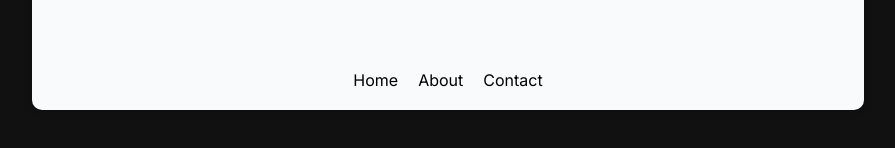
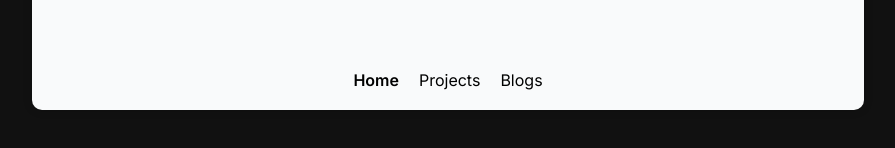
Before and after one commit to AhnafAhamed/personal-portfolio-v3, a Next.js app: page / in a window 1280 px wide. Shown: the part 520-668 px from the top of the page, without its empty margins (192-1087 px from the left). Built offline with nearby package versions, Linux system fonts and the light colour scheme.

Commit message:
feat: add active styles to navigation

```diff
--- a/src/components/Navigation.jsx
+++ b/src/components/Navigation.jsx
@@ -1,20 +1,26 @@
 import styles from "@/styles/components/Navigation.module.css";
 import Link from "next/link";
+import { useRouter } from "next/router";
 
-const Navigation = () => (
-  <nav className={styles.navigationBar}>
+const Navigation = () => {
+  const router = useRouter();
+  const currentRoute = router.pathname;
+
+  return (
+    <nav className={styles.navigationBar}>
     <ul className={styles.navigationList}>
       <li className={styles.navigationListItem}>
-        <Link href="/">Home</Link>
+        <Link href="/" className={currentRoute === '/' ? styles.active : ''}>Home</Link>
       </li>
       <li className={styles.navigationListItem}>
-        <Link href="/about">About</Link>
+        <Link href="/about">Projects</Link>
       </li>
       <li className={styles.navigationListItem}>
-        <Link href="/contact">Contact</Link>
+        <Link href="/contact">Blogs</Link>
       </li>
     </ul>
   </nav>
-);
+  )
+};
 
 export default Navigation;
--- a/src/styles/components/Navigation.module.css
+++ b/src/styles/components/Navigation.module.css
@@ -14,3 +14,8 @@
 .navigationListItem:not(:last-child) {
     margin-right: 20px;
 }
+
+.active {
+    font-weight: 600;
+    transition: .4s;
+}
```
